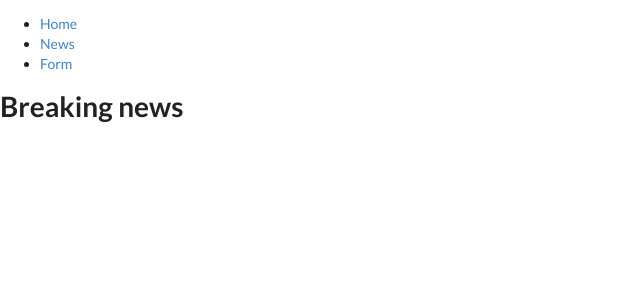
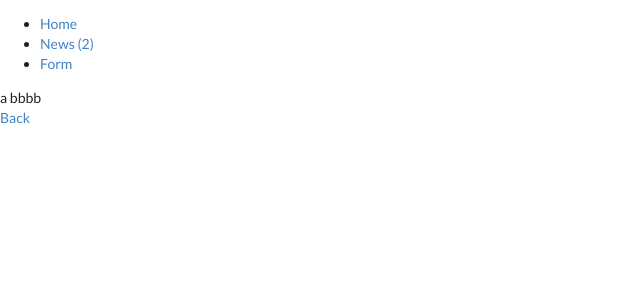
Before and after one commit to Kamildrukala/React, a React (Create React App) app: page /news/1 in a window 1280 px wide. Shown: the top 300 px of the page, without its empty margins (0-640 px from the left). Built offline with nearby package versions, Linux system fonts and the light colour scheme.

Commit message:
Dodano nawigacje do zeznania

```diff
--- a/src/components/App.js
+++ b/src/components/App.js
@@ -8,10 +8,14 @@ import News from './News';
 import Menu from './Menu';
 import Home from './pages/Home'
 import Content from './Content'
+import Zeznanie from './pages/zeznanie'
 
 export default class App extends React.Component {
   state = {
-    zeznania: []
+    zeznania: [
+      { id: '1', kto: 'a bbbb', zeznanie: 'c'},
+      { id: '2', kto: 'adasdasd nnasdasd', zeznanie: 'ccccasa'}
+    ]
   }
 
   addZeznanie = (zeznanie) => {
@@ -20,11 +24,15 @@ export default class App extends React.Component {
 
   render() {
     return <Router>
-      <Menu />
+      <Menu zeznania={this.state.zeznania} />
 
       <Switch>
         <Route exact path="/">
           <Home />
+        </Route>
+
+        <Route path='/news/:id'>
+          <Zeznanie zeznania={this.state.zeznania} />
         </Route>
 
         <Route path="/news">
--- a/src/components/Content.js
+++ b/src/components/Content.js
@@ -45,7 +45,7 @@ class Content extends Component {
           </div>
           <div className="field">
             <div className="ui checkbox" onClick={() => this.setState({ permissionGranted: !this.state.permissionGranted })}>
-              <input type="checkbox" tabindex="0" className="hidden" checked={this.state.permissionGranted} />
+              <input type="checkbox" tabIndex="0" className="hidden" checked={this.state.permissionGranted} />
               <label>Akceptuję wszystkie warunki współpracy</label>
             </div>
           </div>
--- a/src/components/Menu.js
+++ b/src/components/Menu.js
@@ -1,11 +1,7 @@
 import React from 'react';
 import { Link } from "react-router-dom";
 
-export default function Menu() {
-  // TODO
-  // dodaj wyswietlanie liczby w tym komponencie ile jest aktualnie zeznan
-  // zeznania.length
-
+export default function Menu(props) {
   return (
     <nav>
       <ul>
@@ -13,7 +9,9 @@ export default function Menu() {
           <Link to="/">Home</Link>
         </li>
         <li>
-          <Link to="/news">News</Link>
+          <Link to="/news">
+            {`News (${props.zeznania.length})`}
+          </Link>
         </li>
         <li>
           <Link to="/form">Form</Link>
--- a/src/components/News.js
+++ b/src/components/News.js
@@ -1,4 +1,5 @@
 import React from 'react';
+import { Link } from 'react-router-dom'
 
 function News(props) {
   return (
@@ -8,13 +9,14 @@ function News(props) {
       </h1>
       <div>
         { props.zeznania && props.zeznania.map((zeznanie) => {
-          return <div>
+          return <Link to={`/news/${zeznanie.id}`} key={zeznanie.id}>
             <b>
               {zeznanie.kto}
               :
             </b>
             {zeznanie.zeznanie}
-          </div>
+            <br />
+          </Link>
         }) }
       </div>
     </div>
--- /dev/null
+++ b/src/components/pages/zeznanie.js
@@ -0,0 +1,28 @@
+import React, { Component } from 'react'
+import { withRouter, Link } from 'react-router-dom'
+
+class Zeznanie extends Component {
+  state = {
+    zeznanie: null
+  }
+
+  componentDidMount = () => {
+    this.setState({ zeznanie: this.props.zeznania.find((x) => x.id === this.props.match.params.id )})
+  }
+
+  render() {
+    return <>
+      { this.state.zeznanie && <div>
+        { this.state.zeznanie.kto }
+      </div> }
+      { !this.state.zeznanie && <div>
+        nie znaleziono
+      </div> }
+      <Link to='/news'>
+        Back
+      </Link>
+    </>
+  }
+}
+
+export default withRouter(Zeznanie)
```
